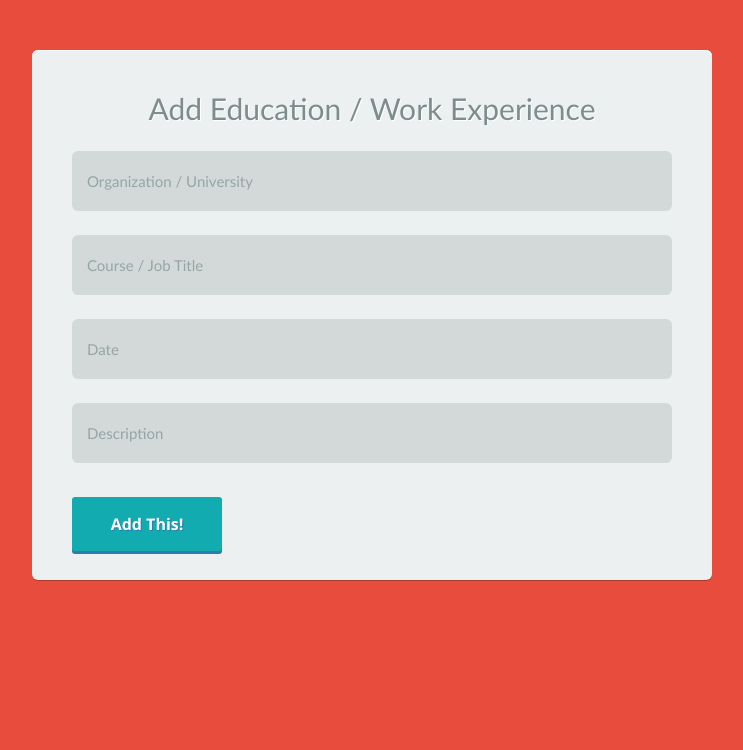
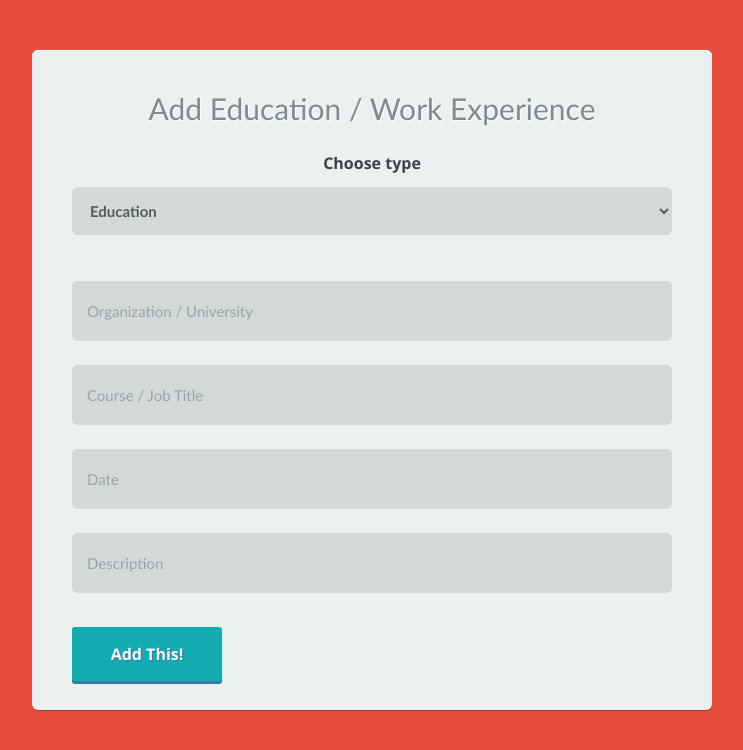
Before and after one commit to mohilkhare1708/themohilkhare, a React (Create React App) app: page /admin in a window 1280 px wide. Shown: the top 750 px of the page, without its empty margins (268-1011 px from the left). Built offline with nearby package versions, Linux system fonts and the light colour scheme.

Commit message:
one field addition

```diff
--- a/src/assets/css/admin.css
+++ b/src/assets/css/admin.css
@@ -13,7 +13,7 @@
   form {
     position:relative;
     width:680px;
-    height:530px;
+    height:660px;
     margin:50px auto;
     text-align:center;
     background:#ecf0f1;
@@ -46,6 +46,25 @@
     color:#7f8c8d;
     outline:none;
     font-weight:600;
+  }
+
+  select {
+    display:block;
+    width:630px;
+    padding:14px;
+    -webkit-border-radius:6px;
+       -moz-border-radius:6px;
+            border-radius:6px;
+    border:0;
+    margin-bottom:10px;
+    color:#545b5c;
+    outline:none;
+    font-weight:600;
+  }
+
+  label {
+      font: 'Calibri';
+      text-align: 'left';
   }
 
   input:focus {
--- a/src/components/Admin.js
+++ b/src/components/Admin.js
@@ -6,10 +6,40 @@ function Admin() {
     <div class="row banner">
       <form>
         <h4>Add Education / Work Experience</h4>
-        <input class="name" type="text" id="orguni" name="orguni" placeholder="Organization / University" />
-        <input class="name" type="text" id="title" name="title" placeholder="Course / Job Title" />
-        <input class="name" type="text" id="date" name="date" placeholder="Date" />
-        <input class="name" type="text" id="desc" name="desc" placeholder="Description" />
+        <label for="type">Choose type</label>
+        <select name="type" id="type">
+          <option value="education">Education</option>
+          <option value="workex">Work Experience</option>
+        </select>
+        <br /><br />
+        <input
+          class="name"
+          type="text"
+          id="orguni"
+          name="orguni"
+          placeholder="Organization / University"
+        />
+        <input
+          class="name"
+          type="text"
+          id="title"
+          name="title"
+          placeholder="Course / Job Title"
+        />
+        <input
+          class="name"
+          type="text"
+          id="date"
+          name="date"
+          placeholder="Date"
+        />
+        <input
+          class="name"
+          type="text"
+          id="desc"
+          name="desc"
+          placeholder="Description"
+        />
         <input class="sub" type="submit" value="Add This!" />
       </form>
     </div>
```
